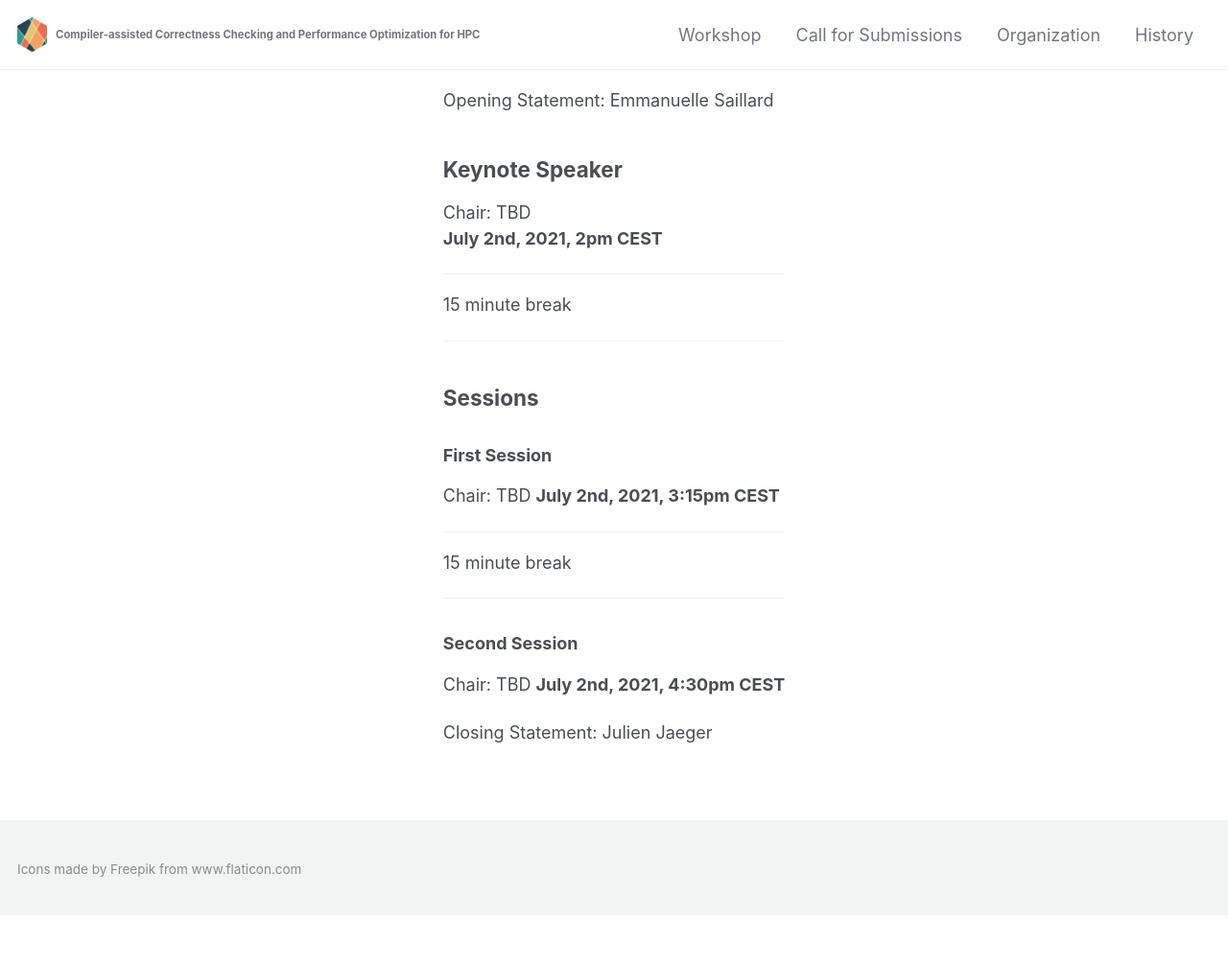
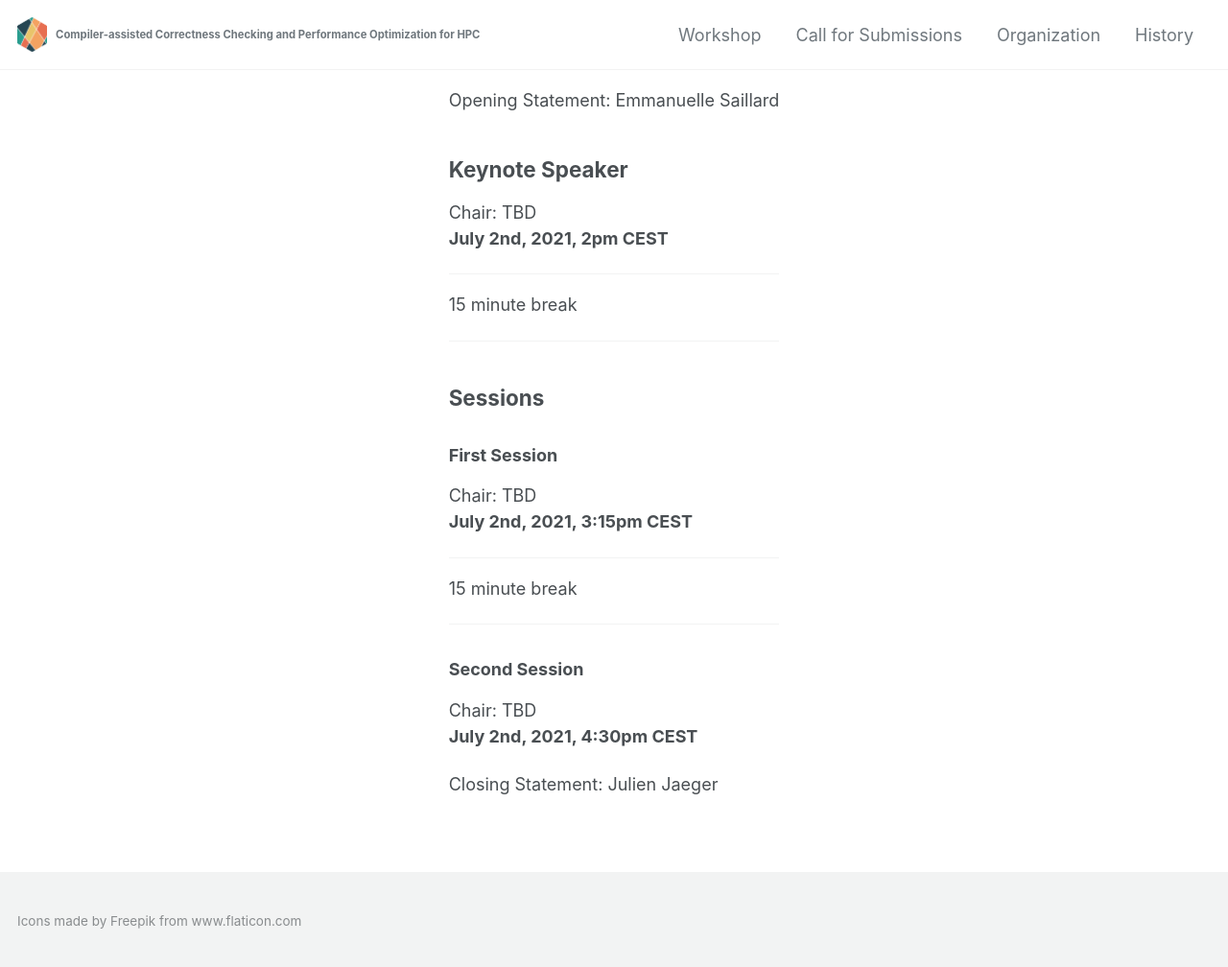
Before and after one commit to c3po-workshop/c3po-workshop.github.io, a Jekyll site: the page built from _pages/2021/program.md, in a window 1280 px wide. Shown: the whole page at 96% size. Built offline with Jekyll 4.4.1, drawn with Linux system fonts in a browser that asks for light colours; cached includes are drawn as plain includes; nearby versions of some CDN libraries; before the commit the page ends 954 px from its top, so only the background shows below that.

```diff
--- a/_pages/2021/program.md
+++ b/_pages/2021/program.md
@@ -20,7 +20,7 @@ ABSTRACT-->
 ## Sessions
 
 ### First Session
-Chair: TBD
+Chair: TBD \\
 **July 2nd, 2021, 3:15pm CEST**
 
 <!--
@@ -39,7 +39,7 @@ ABSTRACT
 ---
 
 ### Second Session
-Chair: TBD
+Chair: TBD \\
 **July 2nd, 2021, 4:30pm CEST**
 
 <!--
```
